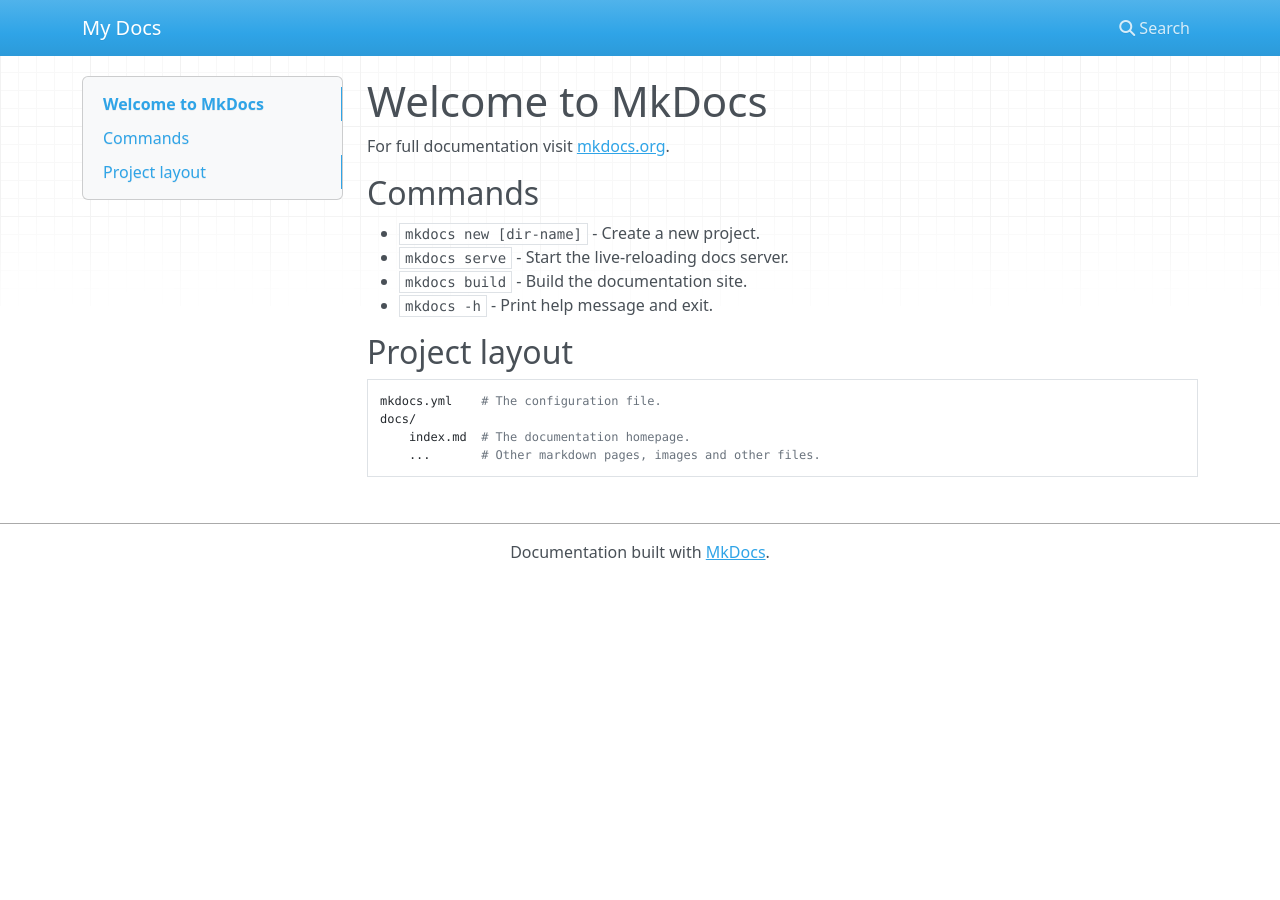
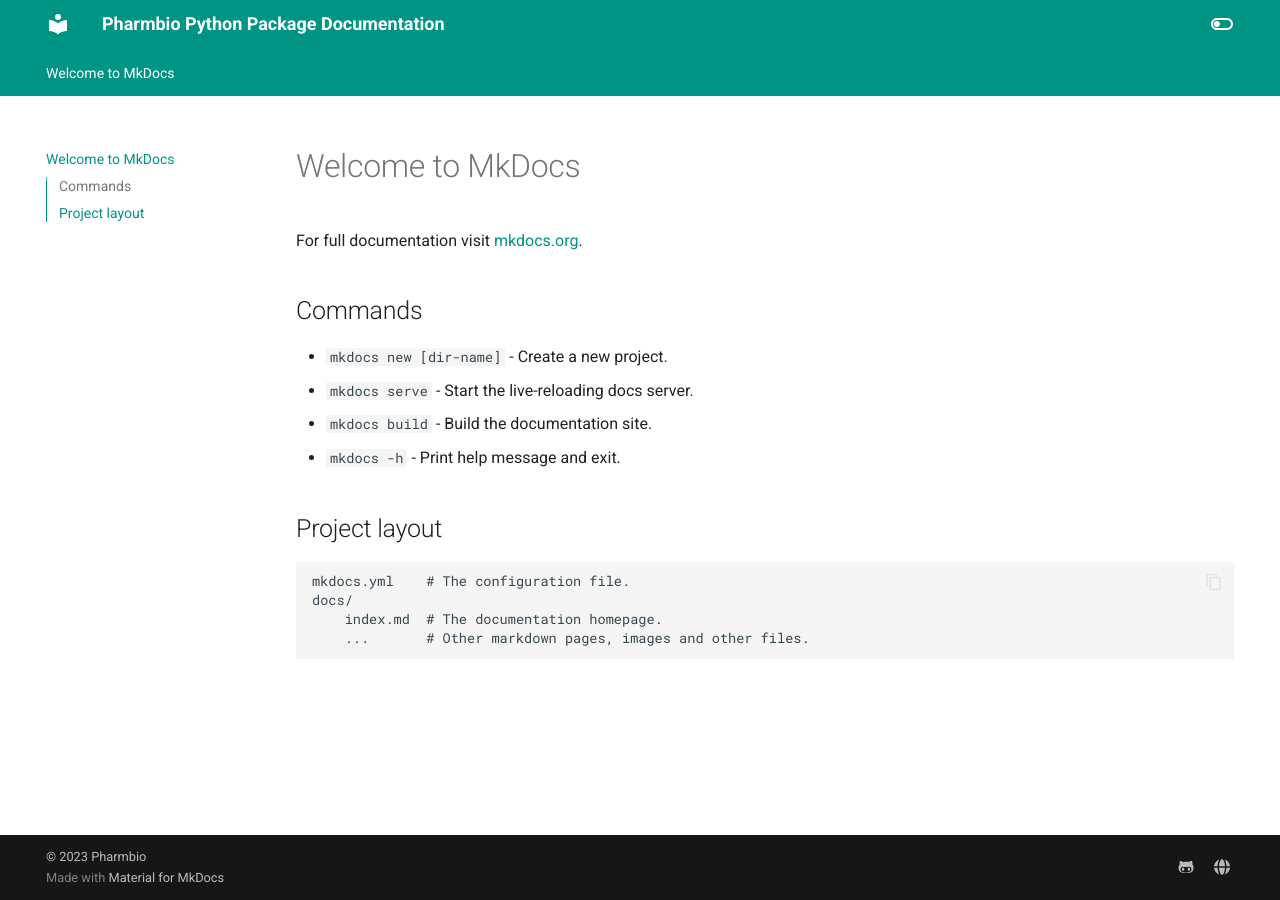
Before and after one commit to pharmbio/pharmbio_package, an MkDocs documentation site: the page built from docs/index.md, in a window 1280 px wide. Built offline with MkDocs 1.6.1 and Material for MkDocs 9.7.7, drawn with Linux system fonts in a browser that asks for light colours; nearby versions of some CDN libraries.

Commit message:
mkdocs update (Pharmbio name and info)

```diff
--- a/mkdocs.yml
+++ b/mkdocs.yml
@@ -1 +1,58 @@
-site_name: My Docs
+site_name: Pharmbio Python Package Documentation
+site_url: https://pharmbio.github.io/pharmbio_package/
+theme:
+  name: material
+  features:
+    - navigation.tabs
+    - navigation.sections
+    - toc.integrate
+    - navigation.top
+    - search.suggest
+    - search.highlight
+    - content.tabs.link
+    - content.code.annotate
+    - content.code.copy
+  language: en
+  palette:
+    - scheme: default
+      toggle:
+        icon: material/toggle-switch-off-outline
+        name: Switch to dark mode
+      primary: teal
+      accent: purple
+    - scheme: slate
+      toggle:
+        icon: material/toggle-switch
+        name: Switch to light mode
+      primary: teal
+      accent: lime
+
+plugins:
+  - social
+
+extra:
+  social:
+    - icon: fontawesome/brands/github-alt
+      link: https://github.com/pharmbio/pharmbio_package
+    - icon: fontawesome/brands/globe
+      link: https://pharmb.io
+
+markdown_extensions:
+  - pymdownx.highlight:
+      anchor_linenums: true
+  - pymdownx.inlinehilite
+  - pymdownx.snippets
+  - admonition
+  - pymdownx.arithmatex:
+      generic: true
+  - footnotes
+  - pymdownx.details
+  - pymdownx.superfences
+  - pymdownx.mark
+  - attr_list
+  - pymdownx.emoji:
+      emoji_index: !!python/name:materialx.emoji.twemoji
+      emoji_generator: !!python/name:materialx.emoji.to_svg
+
+copyright: |
+  &copy; 2023 <a href="https://pharmb.io"  target="_blank" rel="noopener">Pharmbio</a>
```
